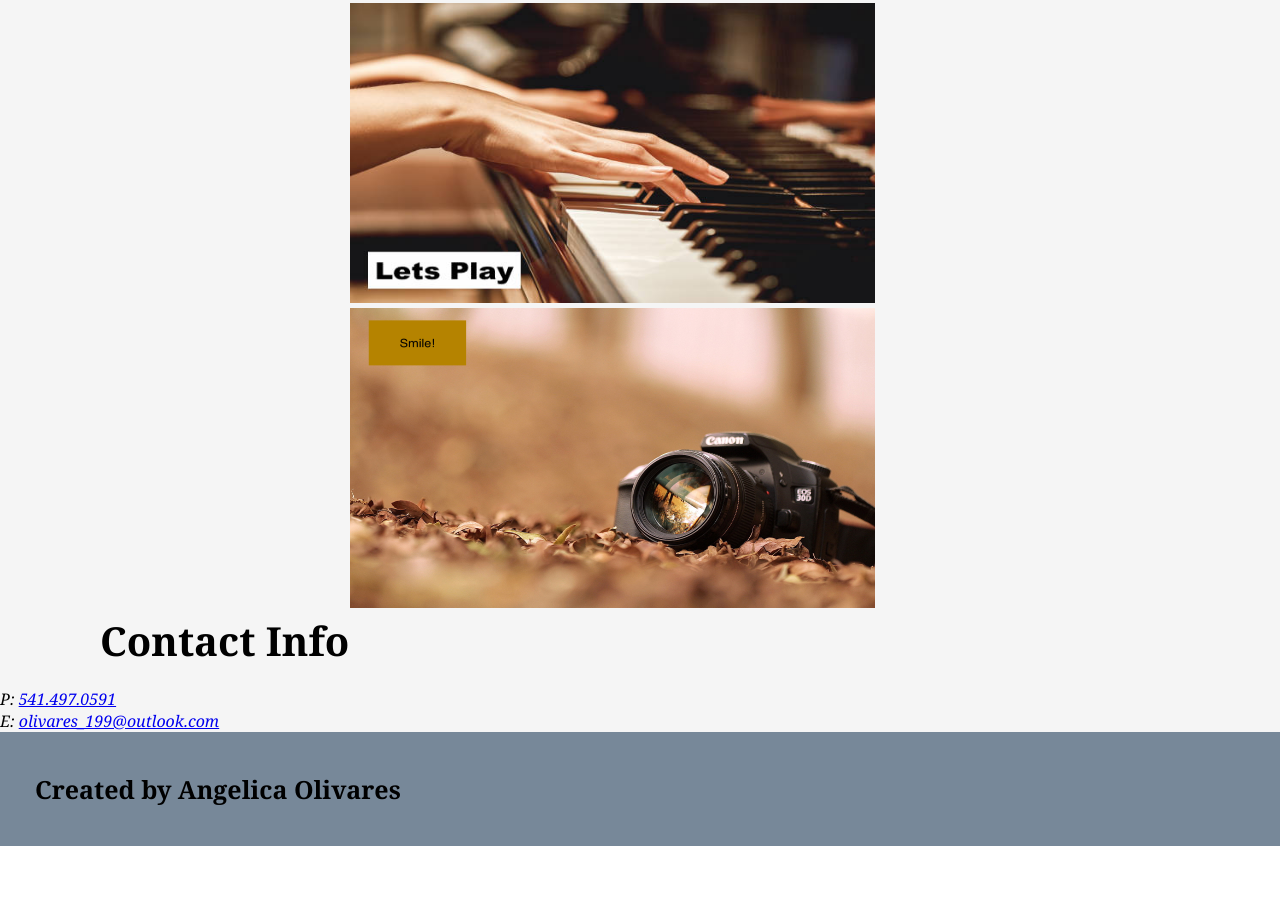
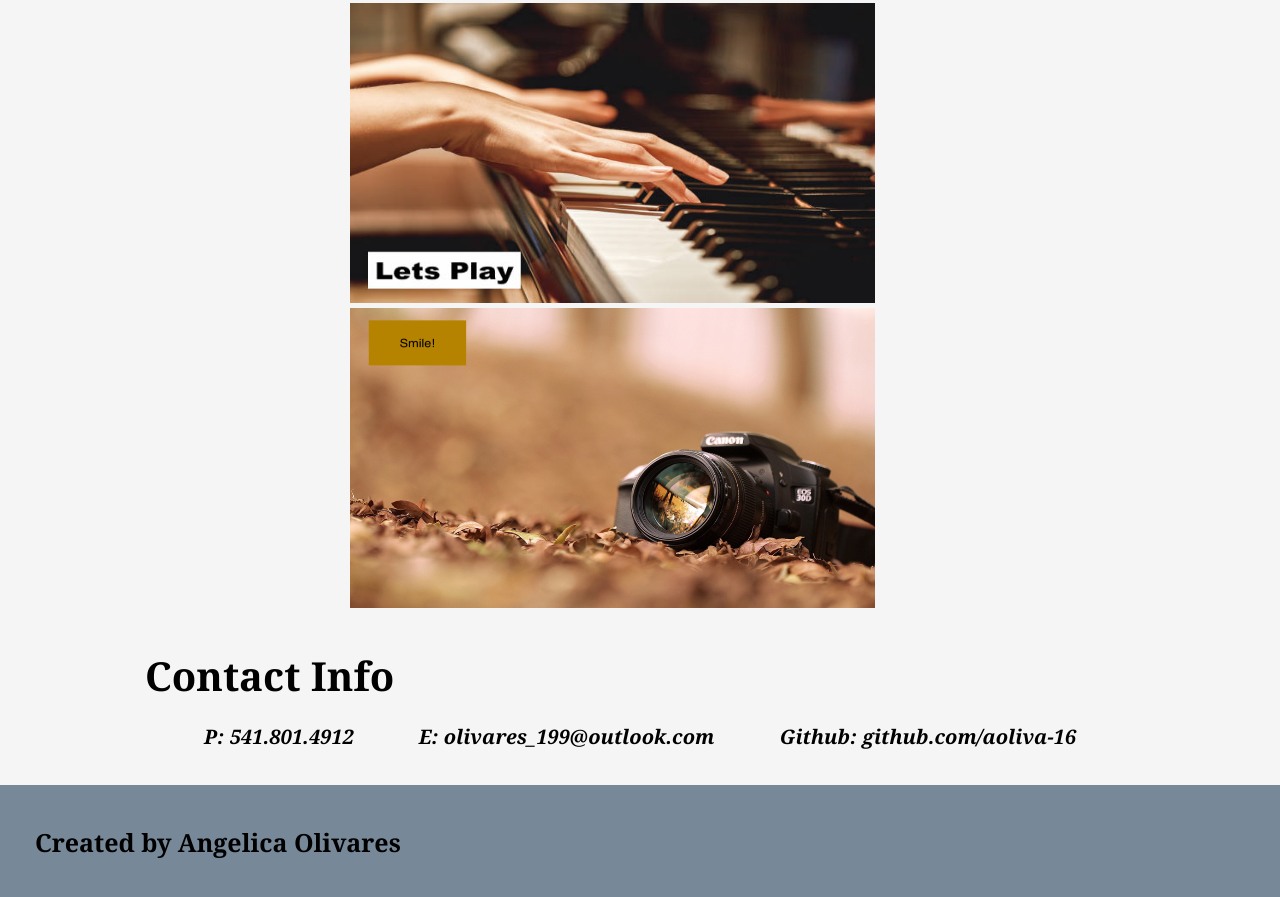
Before and after one commit to aoliva-16/Professional-Portfolio, a plain HTML site: page index.html in a window 1280 px wide. Shown: the part 1072-1969 px from the top of the page. Before the commit the page ends 1918 px from the top, so only its background shows below. Drawn offline with Linux system fonts and the light colour scheme.

Commit message:
contact info styled

```diff
--- a/assets/css/style.css
+++ b/assets/css/style.css
@@ -126,5 +126,18 @@ footer h2 {
 }
 
 .contact {
+    padding: 35px 45px;
     background: whitesmoke;
 }
+
+.contact-info address {
+    font-weight: bold;
+    text-align: center;
+    font-size: 20px;
+}
+
+.contact-info address a {
+    text-decoration: none;
+    color: black;
+    margin: 50px 30px;
+}
--- a/index.html
+++ b/index.html
@@ -58,10 +58,11 @@
 <!-- Contact Me section -->
     <section id="contact-me" class="contact">
         <h2 class="section-title">Contact Info</h2>
-       <div>
+       <div class="contact-info">
             <address>
-                P: <a href="tel:+5414970591">541.497.0591</a> </br>
-                E: <a href="mailto:olivares_199@outlook.com">olivares_199@outlook.com</a>
+                <a href="tel:5418014912">P: 541.801.4912</a>
+                <a href="mailto:olivares_199@outlook.com">E: olivares_199@outlook.com</a>
+                <a href="https://github.com/aoliva-16">Github: github.com/aoliva-16</a>
             </address>
         </div>
     </section>
```
